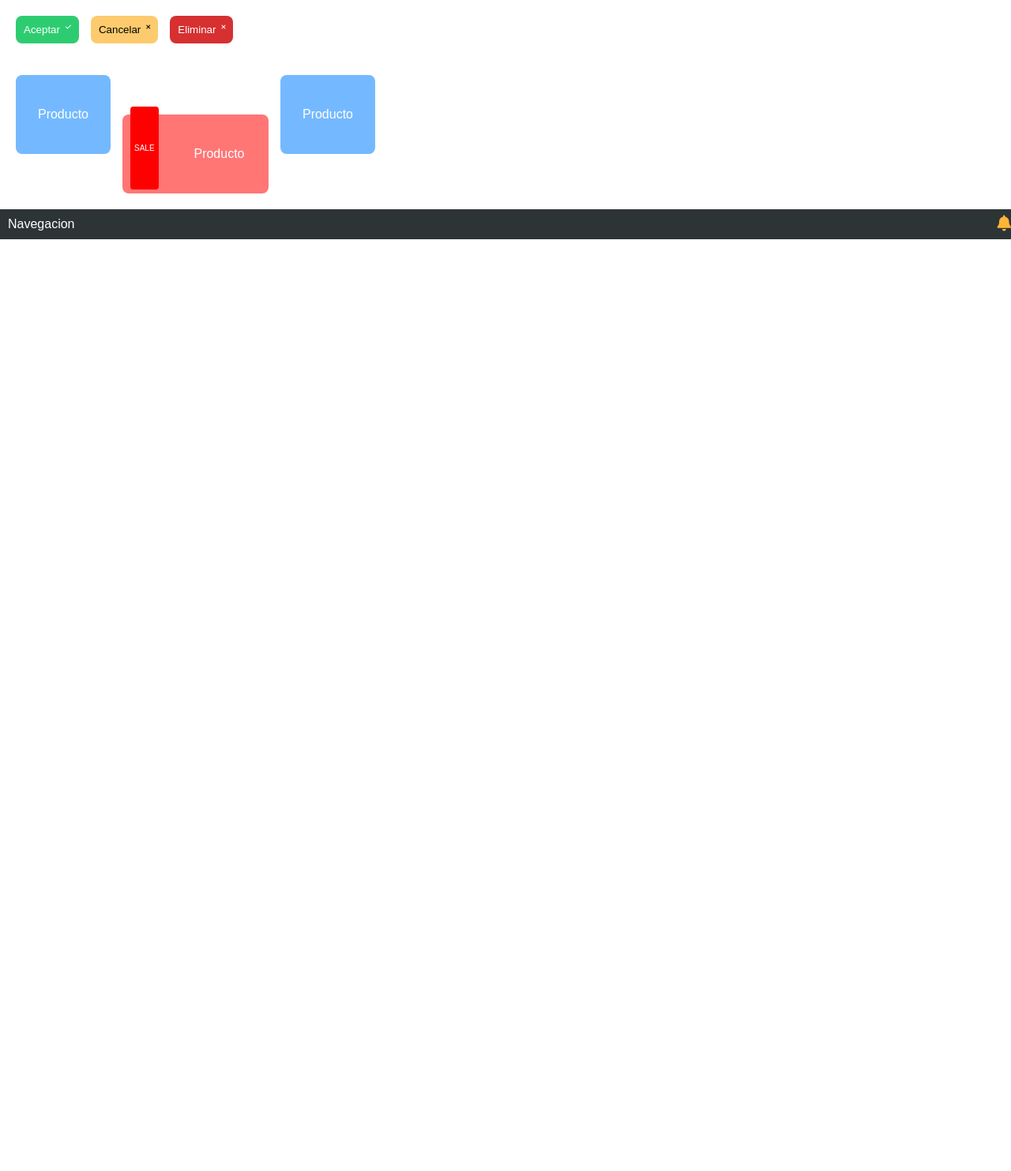
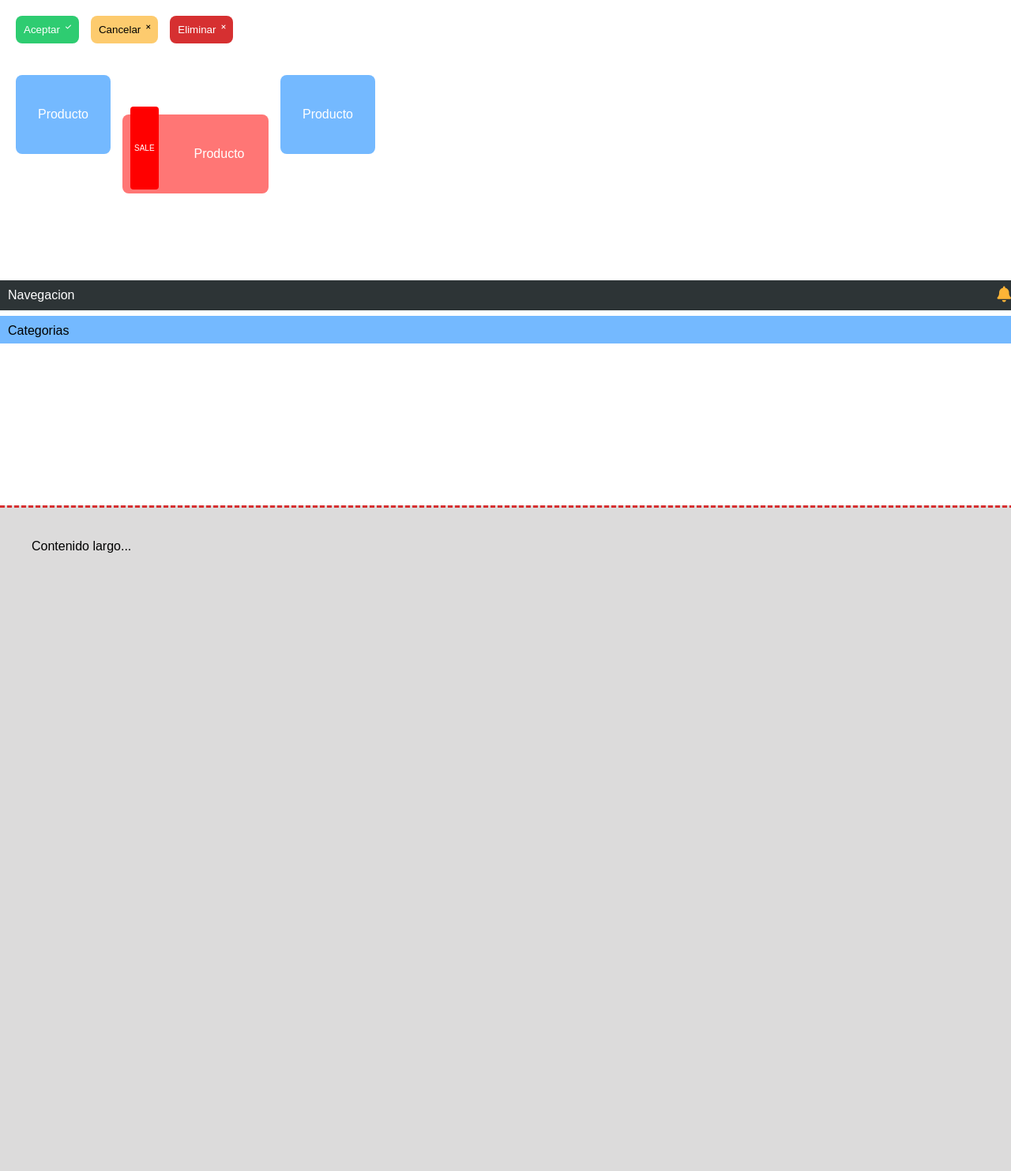
Before and after one commit to thiagoo-carba/programacionFullstack-UTU-2026, a PHP site: page /1-Marzo/Ejercicio_6/index.html in a window 1280 px wide. Shown: the whole page at 79% size. Before the commit the page ends 303 px from the top, so only its background shows below. Run offline with PHP 8.4, Linux system fonts and the light colour scheme; some libraries are stand-ins or nearby versions.

Commit message:
Add new layout sections and styles for categories and content

```diff
--- a/1-Marzo/Ejercicio_6/index.html
+++ b/1-Marzo/Ejercicio_6/index.html
@@ -48,9 +48,15 @@
                 <P>Navegacion</P>
                 <i class="fa-solid fa-bell" style="color: rgb(255, 181, 55);"></i>
             </div>
+            <div class="cat-wrapper">
+                <div class="cat">
+                    <p>Categorias</p>
+                </div><div class="vacio"></div>
+            </div>
 
-
-
+            <div class="contenido">
+                <p>Contenido largo...</p>
+            </div>
         </section>
 </main>
 </body>
--- a/1-Marzo/Ejercicio_6/styles.css
+++ b/1-Marzo/Ejercicio_6/styles.css
@@ -127,10 +127,18 @@ a {
     transform: scale(1.05);
 }
 
+.nivel3 {
+    padding-top: 20;
+    margin-top: 90px;
+}
+
 .nav {
     background-color: #2d3436;
     display: flex;
     justify-content: space-between;
+    position: fixed;
+    width: 100%;
+    z-index: 100;
     p {
         color: white;
         padding: 10px;
@@ -142,3 +150,40 @@ a {
 
     }
 }
+.cat {
+    background-color: #74b9ff;
+    width: 100%;
+    height: 35px;
+    position:fixed;
+    top: 400px;
+    width: 100%;
+
+    p {
+        padding: 10px;
+    }
+}
+.cat-wrapper {
+    margin-top: 45px;
+    height: 285px;
+    position: relative;
+    z-index: 1;
+}
+
+.vacio {
+    height: 250px;
+}
+
+.contenido {
+    border-top: #d63031 dashed 3px;
+    background-color: #dcdbdb;
+    width: 100%;
+    height: 800px;
+    padding: 20px;
+    position: relative;
+    right: 0;
+    z-index: 2;
+    p {
+        padding: 20px;
+    }
+
+}
```
